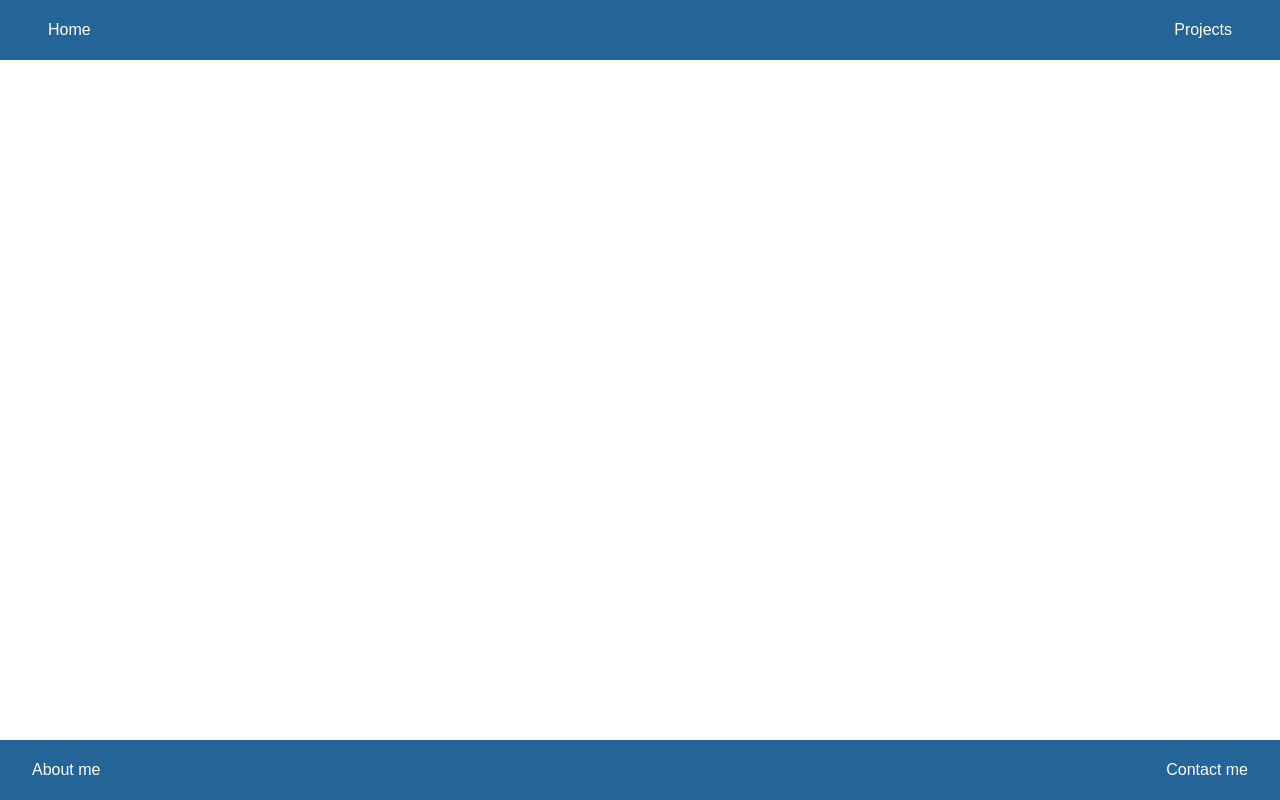
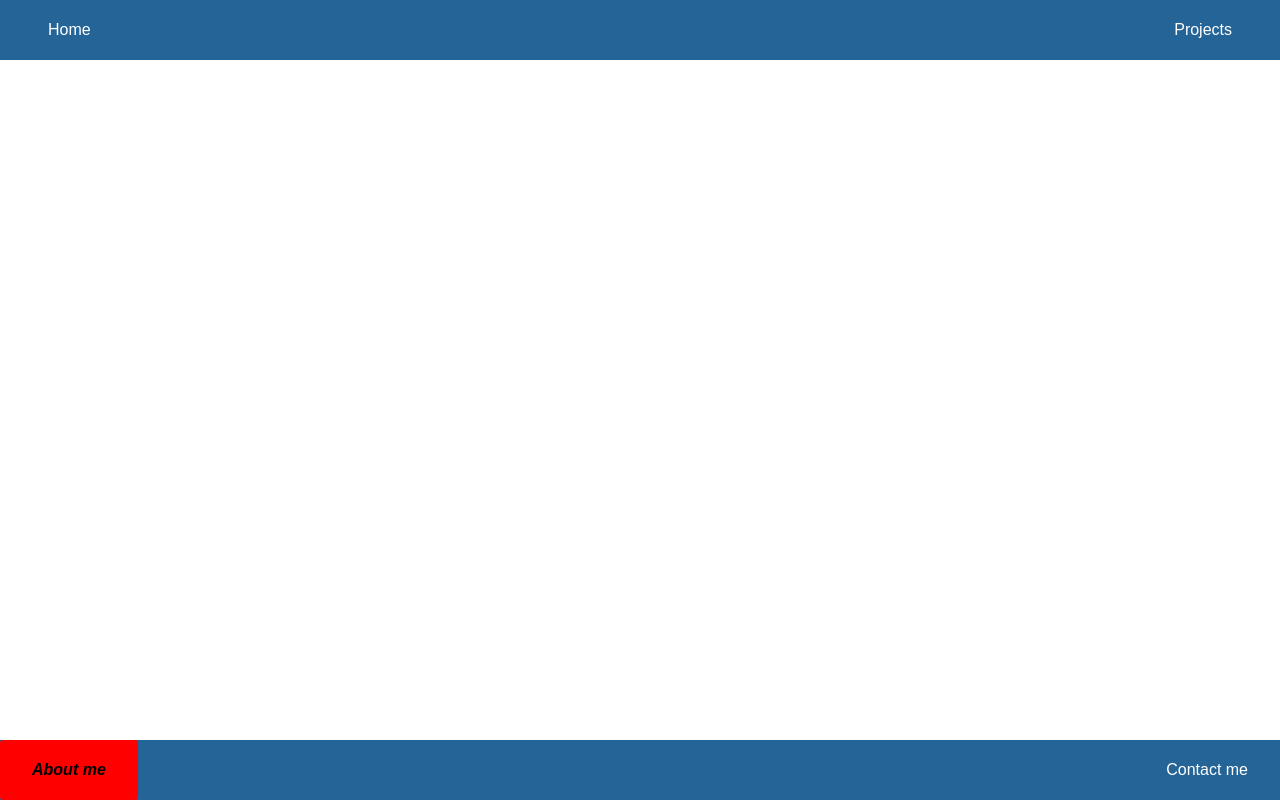
Before and after one commit to j-stuckey/web-portfolio, a React app: page / in a window 1280 px wide. In both pictures the pointer is over the link "About me". Built offline with nearby package versions, Linux system fonts and the light colour scheme.

Commit message:
changed footer button hover properties

```diff
--- a/src/styles/footer.css
+++ b/src/styles/footer.css
@@ -15,3 +15,10 @@
     text-decoration: none;
     border-radius: 3px;
 }
+
+.footer a:hover {
+    background-color: red;
+    color: black;
+    font-style: italic;
+    font-weight: bold;
+}
```
